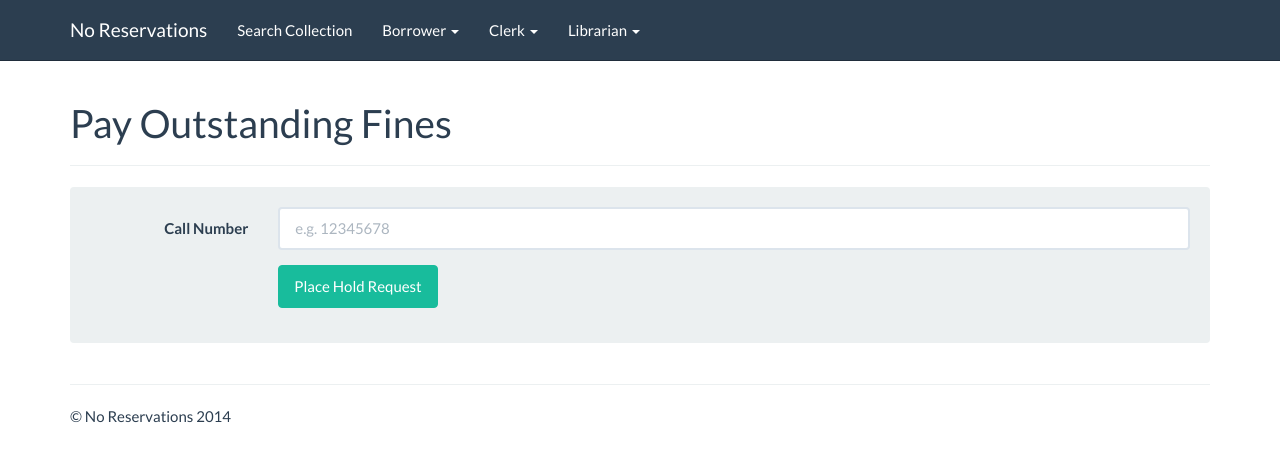
After one commit to tonglil/no-reservations, a Flask app: page /borrower/1/holdrequest in a window 1280 px wide. The commit adds this page. Shown: the top 462 px of the page. Run offline with Flask 2, Linux system fonts and the light colour scheme; some libraries are stand-ins or nearby versions.

Commit message:
Partial implementation of placing hold requests

```diff
--- a/app/models.py
+++ b/app/models.py
@@ -88,7 +88,7 @@ class HoldRequest(db.Model):
     bid = db.Column(db.Integer, db.ForeignKey('borrower.bid'), nullable=False)
     callNumber = db.Column(db.String(50), db.ForeignKey('book.callNumber'),
                            nullable=False)
-    issuedDate = db.Column(db.DateTime)
+    issuedDate = db.Column(db.DateTime, default=datetime.now())
 
 
 # This model is a little special in that to define a composite foreign key it
--- /dev/null
+++ b/app/templates/borrower/holdrequest.html
@@ -0,0 +1,28 @@
+{% extends 'base.html' %}
+
+{% block cover %}
+<div class="container">
+  <div class="page-header">
+    <h1>Pay Outstanding Fines</h1>
+  </div>
+
+  {{ flash() }}
+
+  <div class="well">
+    <form class="form-horizontal" action="" method="post">
+      <div class="form-group">
+        <label for="inputCallNumber" class="col-lg-2 control-label">Call Number</label>
+        <div class="col-lg-10">
+          <input class="form-control" name="callNumber" id="inputCallNumber" placeholder="e.g. 12345678" type="text">
+        </div>
+      </div>
+
+      <div class="form-group">
+        <div class="col-lg-10 col-lg-offset-2">
+          <button type="submit" class="btn btn-success">Place Hold Request</button>
+        </div>
+      </div>
+    </form>
+  </div>
+</div>
+{% endblock %}
--- a/app/templates/include/nav.html
+++ b/app/templates/include/nav.html
@@ -17,6 +17,7 @@
                 <a href="#" class="dropdown-toggle" data-toggle="dropdown">Borrower <b class="caret"></b></a>
                 <ul class="dropdown-menu">
                     <li><a href="/borrower/{{user}}">Account Information</a></li>
+                    <li><a href="/borrower/{{user}}/holdrequest">Place Hold Request</a></li>
                     <li><a href="/borrower/{{user}}/fines">Pay Fines</a></li>
                 </ul>
                 </li>
--- a/app/views.py
+++ b/app/views.py
@@ -291,6 +291,49 @@ def borrowerAccount(borrower_id):
                            fines=fines
                            )
 
+@app.route('/borrower/<int:borrower_id>/holdrequest', methods=['POST', 'GET'])
+def placeHoldRequest(borrower_id):
+    if request.method == 'POST':
+        #check if call number is valid
+        #check if a copy of the book is available
+        #place hold request
+        callNumber = request.form['callNumber']
+        query = """select title
+                    from book
+                    where callNumber='{}'""".format(callNumber)
+        qresult = db.engine.execute(query).first()
+        if qresult is None: #Invalid call number
+            message = Markup('The call number "{}" is not associated with a book.'.format(callNumber))
+            flash(message, 'error')
+        else:
+            title = qresult.title
+            query = """select *
+                        from book_copy
+                        where status='in' and callNumber='{}'""".format(callNumber)
+            qresult = db.engine.execute(query).fetchall()
+            if len(qresult) == 0:
+                query = """select *
+                            from hold_request
+                            where bid='{0}' and callNumber='{1}'""".format(borrower_id,
+                                                                            callNumber)
+                qresult=db.engine.execute(query).first()
+                if qresult is None:
+                    query = """insert into hold_request (bid, callNumber)
+                                VALUES ('{0}', '{1}')""".format(borrower_id,
+                                                                callNumber)
+                    db.engine.execute(query)
+                    message = Markup('Hold request placed for the book "{}".'.format(title))
+                    flash(message, 'success')
+                else:
+                    message = Markup('Hold request not placed. You have already placed a hold request on the book "{}".'.format(title))
+                    flash(message, 'warning')
+            else:
+                message = Markup('Hold request not placed. A copy of the book "{}" is available.'.format(title))
+                flash(message, 'warning')
+    return render_template('borrower/holdrequest.html',
+                            title='Place Hold Request',
+                            user=user
+                            )
 
 @app.route('/borrower/<int:borrower_id>/fines', methods=['POST', 'GET'])
 def payFines(borrower_id):
@@ -303,7 +346,7 @@ def payFines(borrower_id):
             break
         db.engine.execute(query)
         message = Markup('You have paid a fine.')
-        flash(message, 'warning')
+        flash(message, 'success')
     fines = None
     query = """select fid, amount, issuedDate
                 from fine as f, borrowing as b
--- a/reset_fill_db.py
+++ b/reset_fill_db.py
@@ -72,7 +72,7 @@ db.session.add(hassubject_a2)
 ##############################################
 #book_copy
 ##############################################
-bookcopy_aa = models.BookCopy(callNumber=book_a.callNumber, copyNo="1", status="in")
+bookcopy_aa = models.BookCopy(callNumber=book_a.callNumber, copyNo="1", status="out")
 db.session.add(bookcopy_aa)
 
 bookcopy_ab = models.BookCopy(callNumber=book_a.callNumber, copyNo="2", status="in")
@@ -84,8 +84,8 @@ db.session.add(bookcopy_ba)
 ##############################################
 #hold_request
 ##############################################
-holdrequest_a = models.HoldRequest(hid=11, bid=borrower_b.bid, callNumber=book_b.callNumber, issuedDate=datetime.datetime.now())
-db.session.add(holdrequest_a)
+holdrequest_a = models.HoldRequest(hid=11, bid=borrower_b.bid, callNumber=book_b.callNumber)
+#db.session.add(holdrequest_a)
 
 ##############################################
 #borrowing
```
